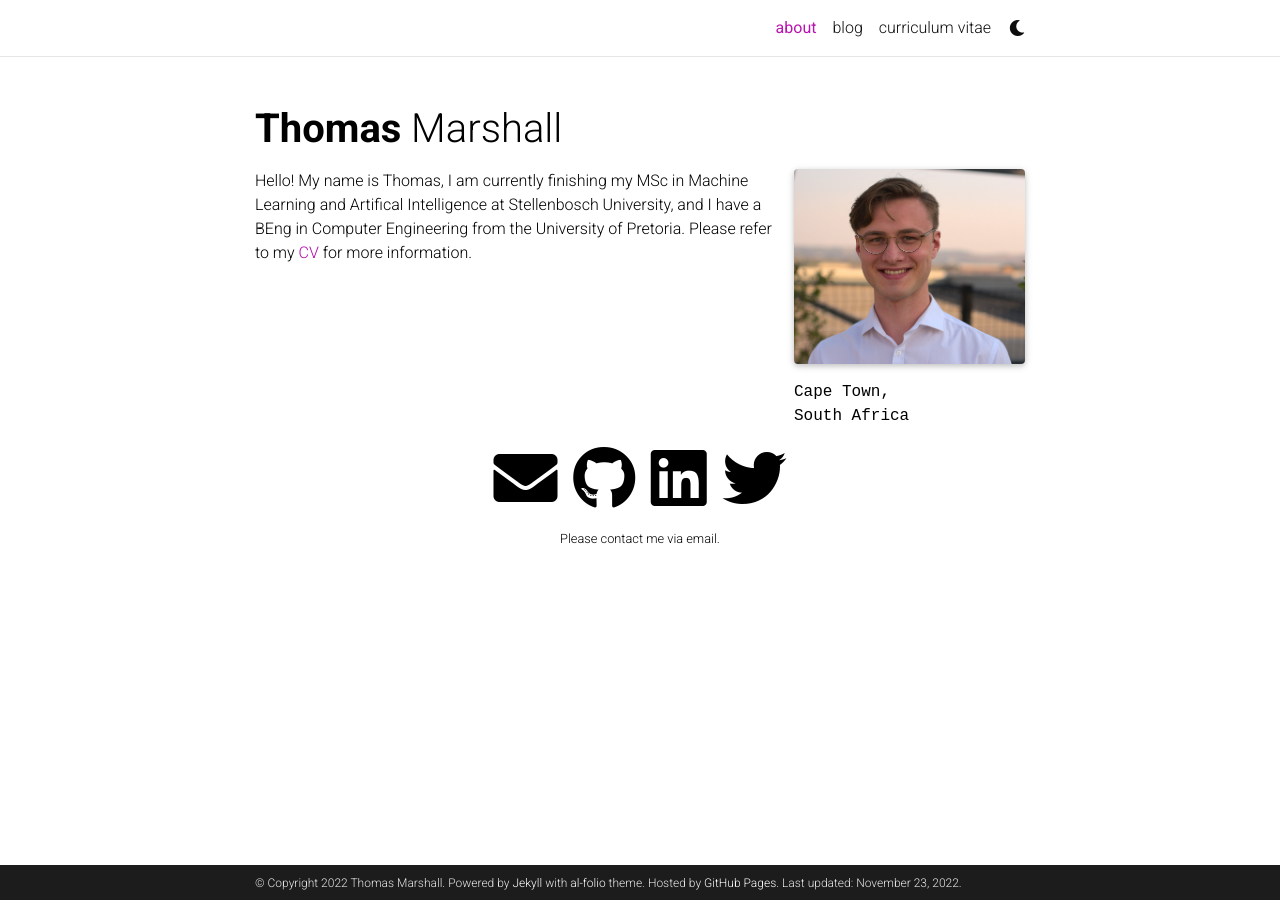
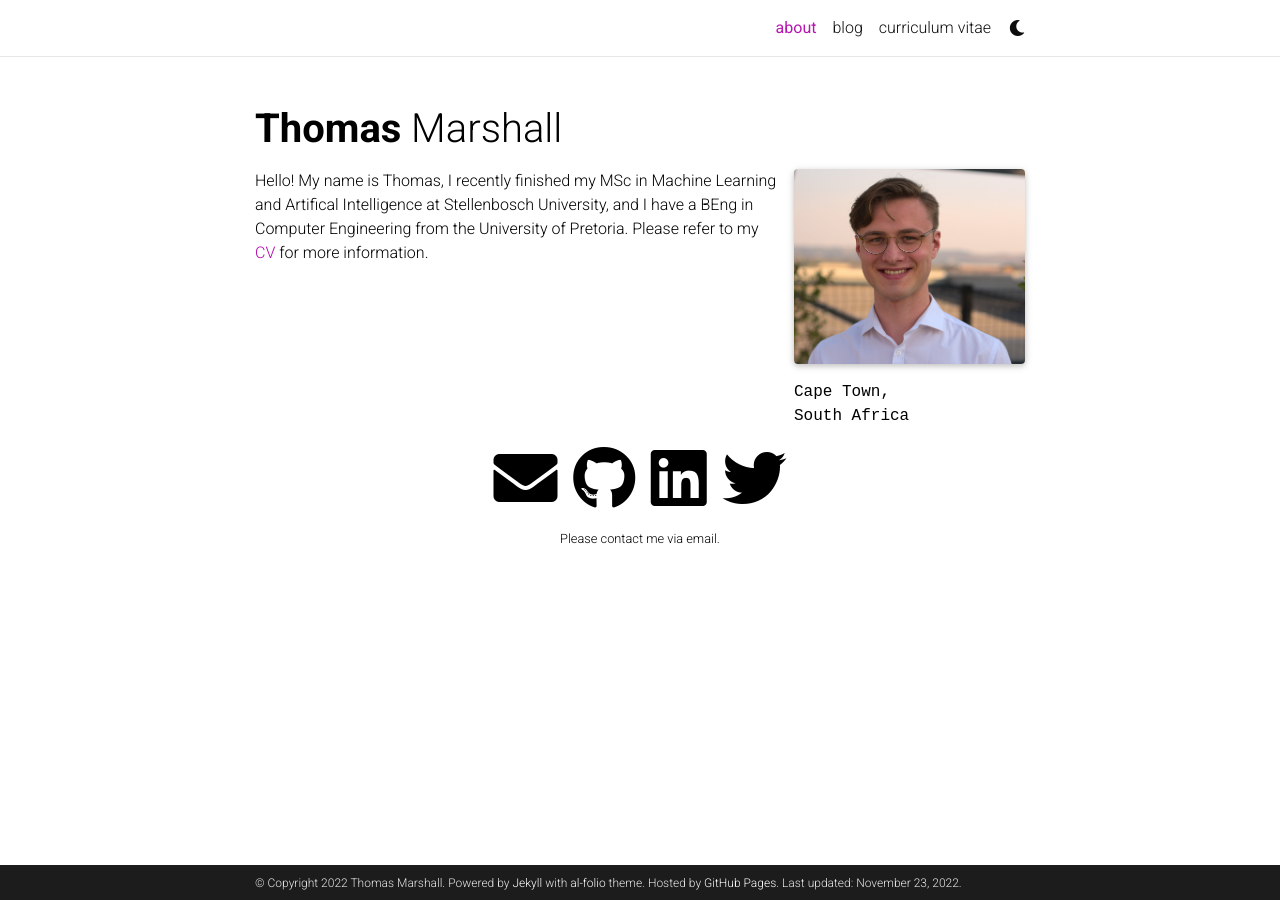
Before and after one commit to thomasmmarshall/thomasmmarshall.github.io, a Jekyll site: the page built from _pages/about.md, in a window 1280 px wide. Built offline with Jekyll 4.4.1, drawn with Linux system fonts in a browser that asks for light colours; full-size pictures stand in for the smaller copies a plugin makes; comment, search, counter and statistics services are not loaded; a style sheet for code colours, icons or effects is not loaded.

Commit message:
Minor correction

```diff
--- a/_pages/about.md
+++ b/_pages/about.md
@@ -24,6 +24,6 @@ Put your address / P.O. box / other info right below your picture. You can also
 
 Link to your social media connections, too. This theme is set up to use [Font Awesome icons](http://fortawesome.github.io/Font-Awesome/) and [Academicons](https://jpswalsh.github.io/academicons/), like the ones below. Add your Facebook, Twitter, LinkedIn, Google Scholar, or just disable all of them. -->
 
-Hello! My name is Thomas, I am currently finishing my MSc in Machine Learning and Artifical Intelligence at Stellenbosch University, and I have a BEng in Computer Engineering from the University of Pretoria. Please refer to my [CV](/cv/) for more information.
+Hello! My name is Thomas, I recently finished my MSc in Machine Learning and Artifical Intelligence at Stellenbosch University, and I have a BEng in Computer Engineering from the University of Pretoria. Please refer to my [CV](/cv/) for more information.
 
 <!-- For my Master's thesis I looked at variational state space models for vision-based robot control. I wrote a short blog post about this [here](/blog/2022/masters/). -->
```
